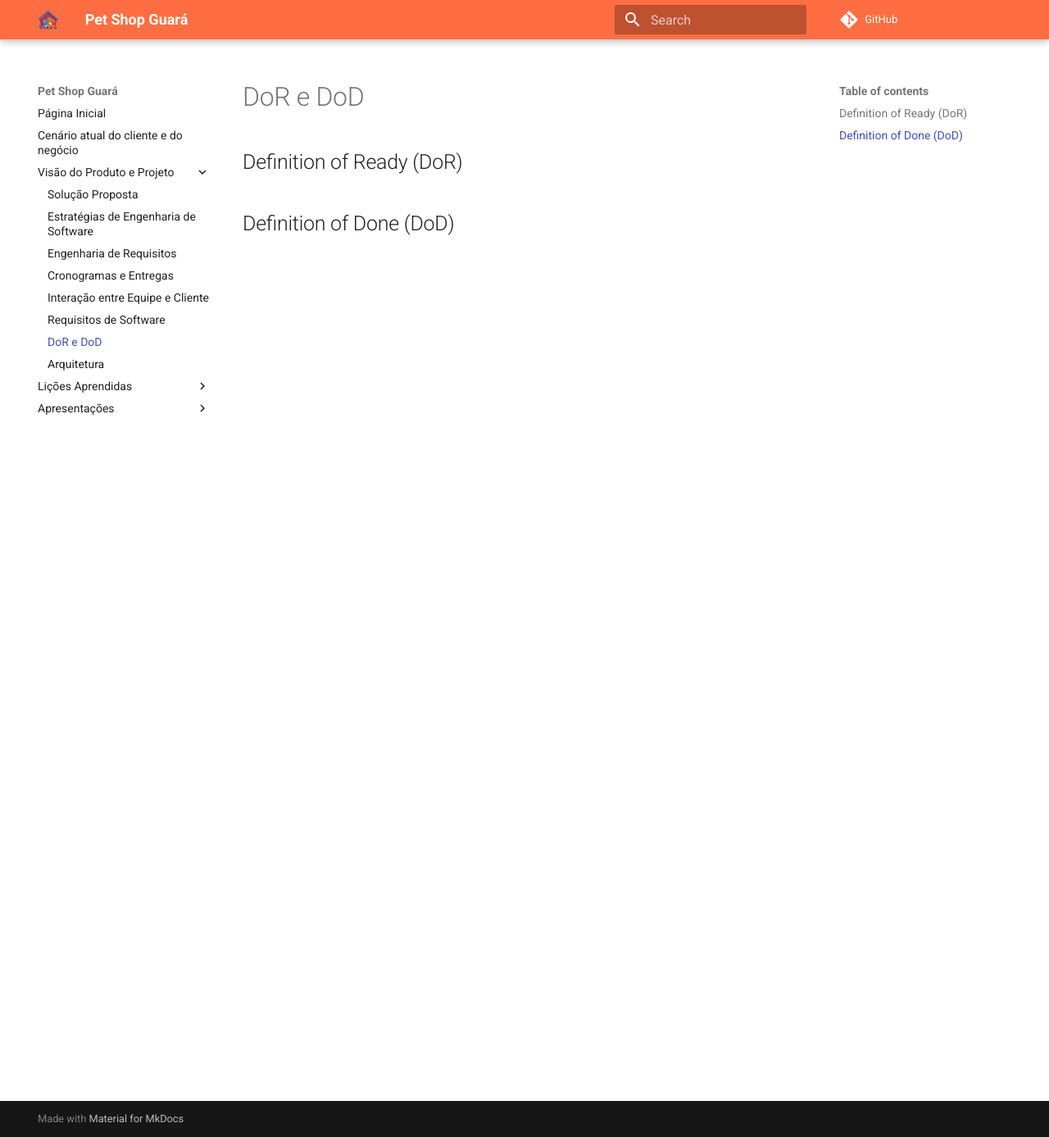
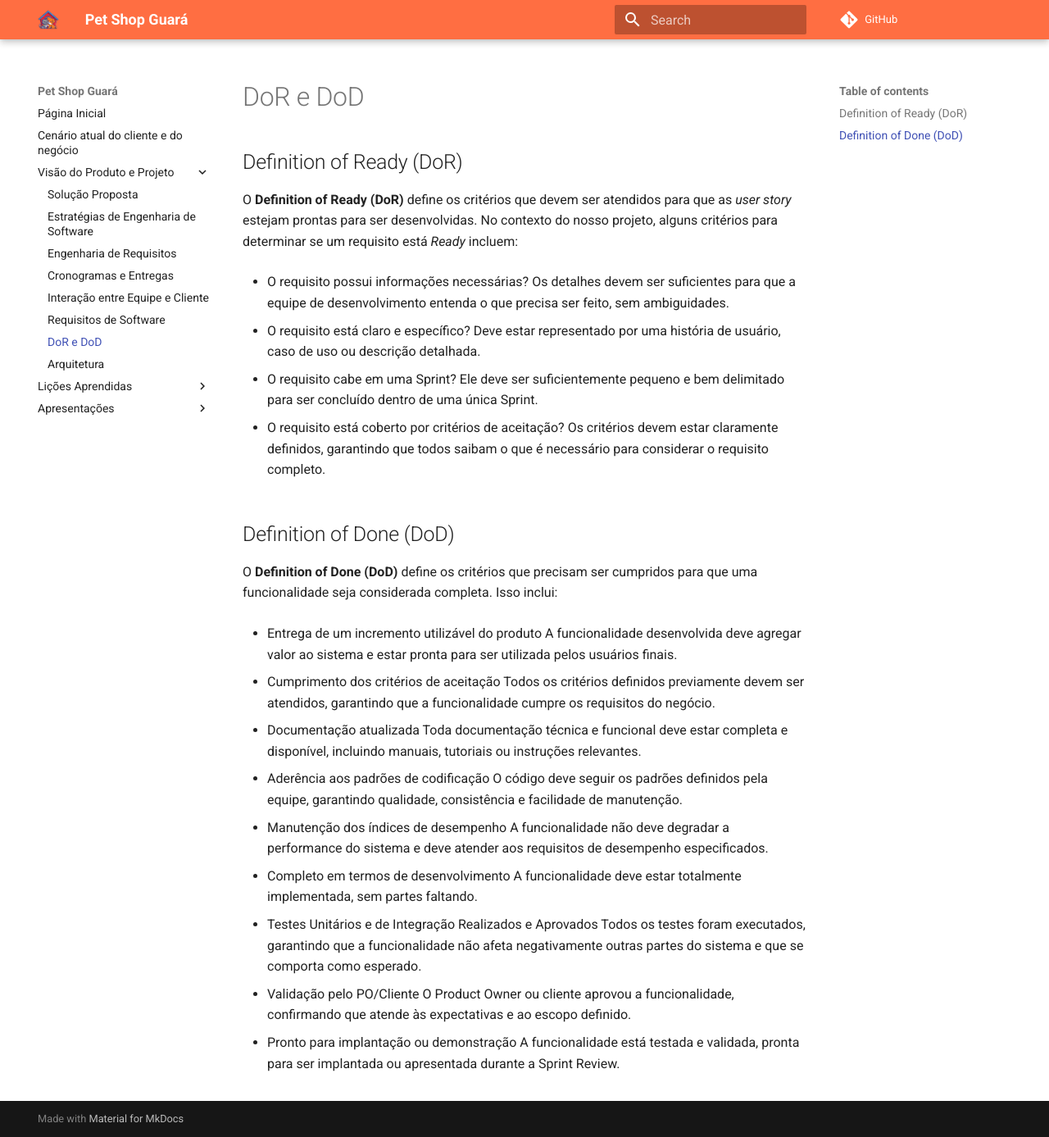
Before and after one commit to mdsreq-fga-unb/2024.2-T03-PetShopGuara, an MkDocs documentation site: the page built from docs/VisãoProduto/DoRDoD.md, in a window 1280 px wide and 1387 px high. Shown: the whole window at 82% size. Built offline with MkDocs 1.6.1 and Material for MkDocs 9.7.7, drawn with Linux system fonts in a browser that asks for light colours; comment, search, counter and statistics services are not loaded.

Commit message:
docs: adicionando a base do dor e dod

```diff
--- a/docs/VisãoProduto/DoRDoD.md
+++ b/docs/VisãoProduto/DoRDoD.md
@@ -1,5 +1,47 @@
 # DoR e DoD
 
 ## Definition of Ready (DoR)
+O **Definition of Ready (DoR)** define os critérios que devem ser atendidos para que as *user story* estejam prontas para ser desenvolvidas. No contexto do nosso projeto, alguns critérios para determinar se um requisito está *Ready* incluem:
+
+- O requisito possui informações necessárias?
+Os detalhes devem ser suficientes para que a equipe de desenvolvimento entenda o que precisa ser feito, sem ambiguidades.
+
+- O requisito está claro e específico?
+Deve estar representado por uma história de usuário, caso de uso ou descrição detalhada.
+
+- O requisito cabe em uma Sprint?
+Ele deve ser suficientemente pequeno e bem delimitado para ser concluído dentro de uma única Sprint.
+
+- O requisito está coberto por critérios de aceitação?
+Os critérios devem estar claramente definidos, garantindo que todos saibam o que é necessário para considerar o requisito completo.
+
 
 ## Definition of Done (DoD)
+O **Definition of Done (DoD)** define os critérios que precisam ser cumpridos para que uma funcionalidade seja considerada completa. Isso inclui:
+
+- Entrega de um incremento utilizável do produto
+A funcionalidade desenvolvida deve agregar valor ao sistema e estar pronta para ser utilizada pelos usuários finais.
+
+- Cumprimento dos critérios de aceitação
+Todos os critérios definidos previamente devem ser atendidos, garantindo que a funcionalidade cumpre os requisitos do negócio.
+
+- Documentação atualizada
+Toda documentação técnica e funcional deve estar completa e disponível, incluindo manuais, tutoriais ou instruções relevantes.
+
+- Aderência aos padrões de codificação
+O código deve seguir os padrões definidos pela equipe, garantindo qualidade, consistência e facilidade de manutenção.
+
+- Manutenção dos índices de desempenho
+A funcionalidade não deve degradar a performance do sistema e deve atender aos requisitos de desempenho especificados.
+
+- Completo em termos de desenvolvimento
+A funcionalidade deve estar totalmente implementada, sem partes faltando.
+
+- Testes Unitários e de Integração Realizados e Aprovados
+Todos os testes foram executados, garantindo que a funcionalidade não afeta negativamente outras partes do sistema e que se comporta como esperado.
+
+- Validação pelo PO/Cliente
+O Product Owner ou cliente aprovou a funcionalidade, confirmando que atende às expectativas e ao escopo definido.
+
+- Pronto para implantação ou demonstração
+A funcionalidade está testada e validada, pronta para ser implantada ou apresentada durante a Sprint Review.
```
